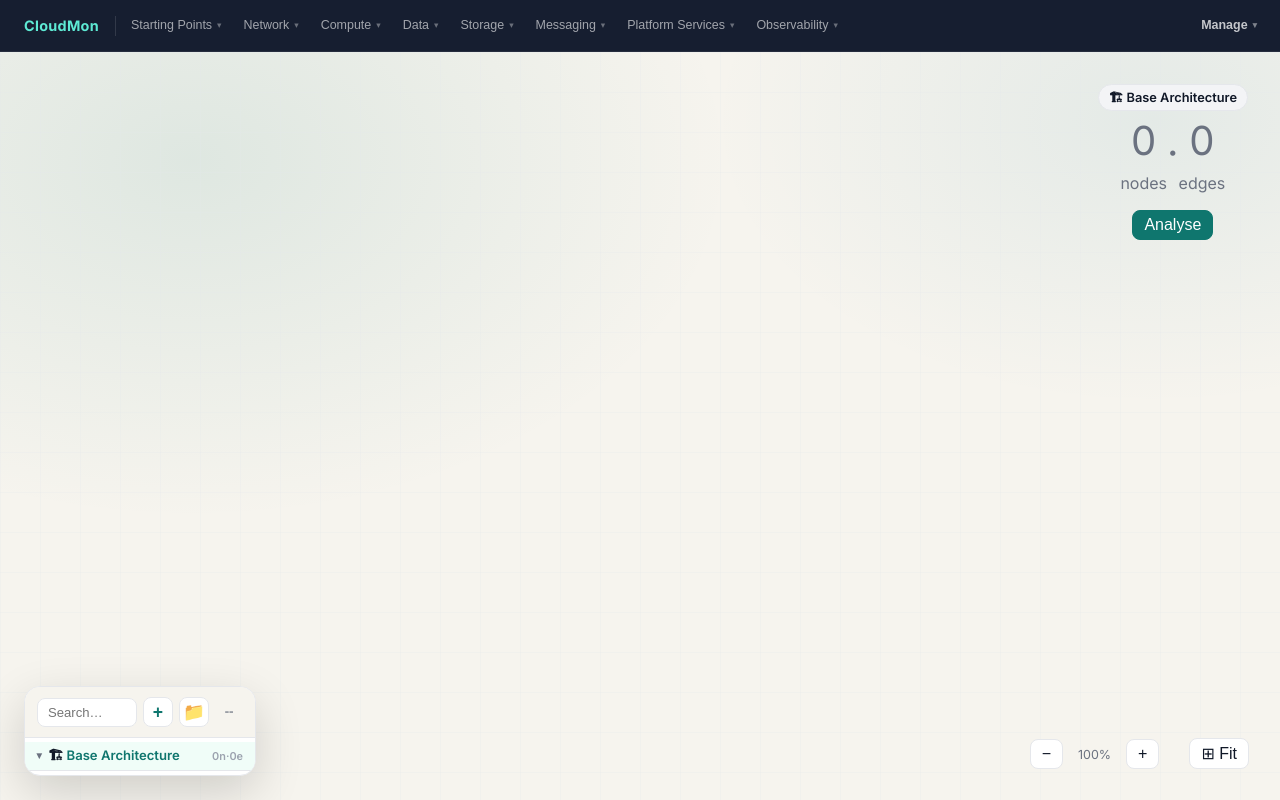
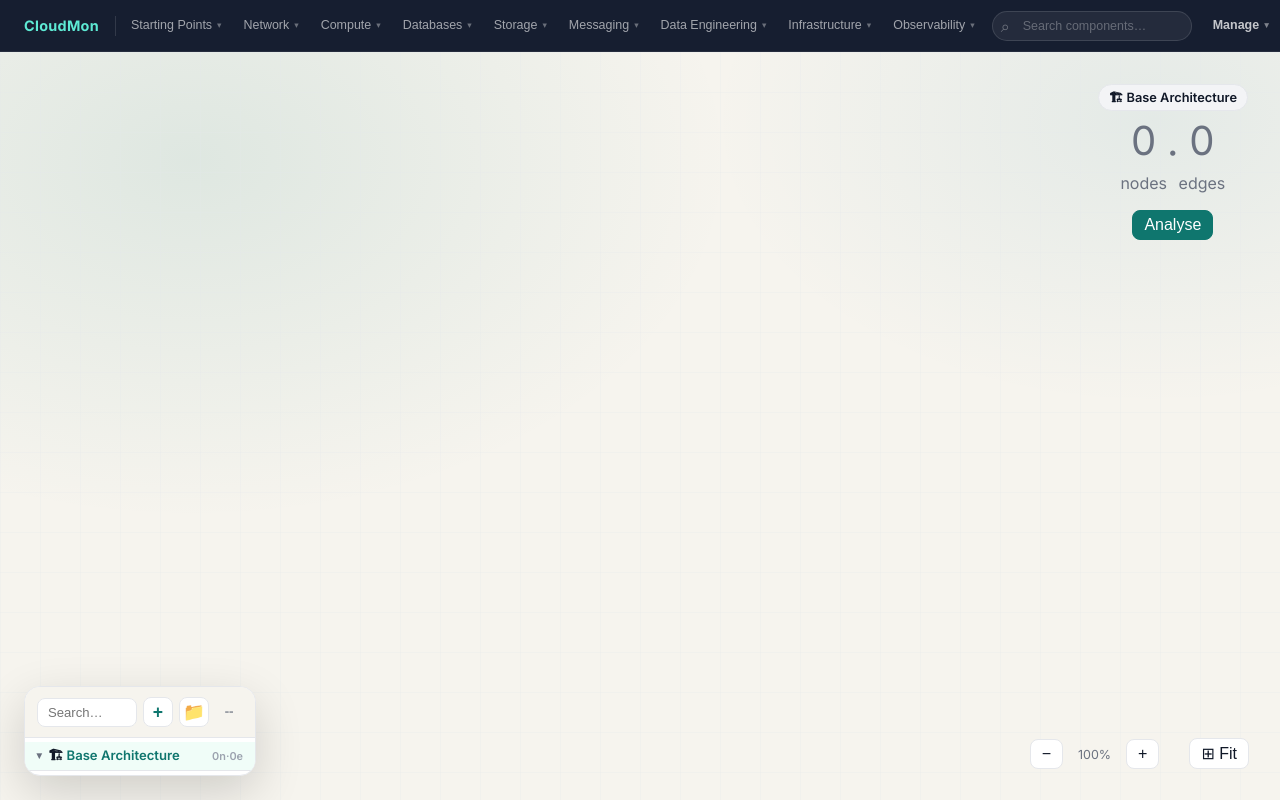
Before and after one commit to abhinandan-SS25/cloudmon, a React (Create React App) app in the folder frontend/: page / in a window 1280 px wide. Both pictures are taken after a click on the button "+ New Project". Built offline with nearby package versions, Linux system fonts and the light colour scheme.

Commit message:
Added search bar

```diff
--- a/frontend/src/App.css
+++ b/frontend/src/App.css
@@ -247,6 +247,127 @@ body {
 .hdr-manage-item:hover { background: rgba(255,255,255,0.07); color: #fff; }
 .hdr-manage-icon { font-size: 1rem; width: 20px; text-align: center; flex-shrink: 0; }
 .hdr-manage-sep { height: 1px; background: rgba(255,255,255,0.08); margin: 4px 6px; }
+
+/* ── Header search bar ────────────────────────────────────────── */
+.hdr-search-wrap {
+  position: relative;
+  display: flex;
+  align-items: center;
+  gap: 0;
+  margin: 0 6px;
+  flex-shrink: 0;
+}
+
+.hdr-search-icon {
+  position: absolute;
+  left: 9px;
+  font-size: 1rem;
+  color: rgba(255,255,255,0.35);
+  pointer-events: none;
+  line-height: 1;
+  top: 50%;
+  transform: translateY(-50%);
+}
+
+.hdr-search-input {
+  width: 200px;
+  height: 30px;
+  padding: 0 28px 0 30px;
+  border: 1px solid rgba(255,255,255,0.12);
+  border-radius: 20px;
+  background: rgba(255,255,255,0.06);
+  color: rgba(255,255,255,0.85);
+  font-size: 0.78rem;
+  outline: none;
+  transition: width 0.2s, background 0.15s, border-color 0.15s;
+}
+.hdr-search-input::placeholder { color: rgba(255,255,255,0.3); }
+.hdr-search-input:focus {
+  width: 260px;
+  background: rgba(255,255,255,0.1);
+  border-color: rgba(94,234,212,0.45);
+}
+
+.hdr-search-clear {
+  position: absolute;
+  right: 8px;
+  background: none;
+  border: none;
+  color: rgba(255,255,255,0.4);
+  cursor: pointer;
+  font-size: 0.7rem;
+  padding: 2px 4px;
+  line-height: 1;
+  transition: color 0.1s;
+}
+.hdr-search-clear:hover { color: rgba(255,255,255,0.8); }
+
+/* Search results panel */
+.hdr-search-panel {
+  position: absolute;
+  top: calc(100% + 6px);
+  right: 0;
+  z-index: 300;
+  background: #1e293b;
+  border: 1px solid rgba(255,255,255,0.1);
+  border-radius: var(--radius-lg);
+  box-shadow: 0 16px 48px rgba(0,0,0,0.55);
+  min-width: 300px;
+  max-height: 380px;
+  overflow-y: auto;
+  padding: 6px;
+}
+.hdr-search-panel::-webkit-scrollbar { width: 4px; }
+.hdr-search-panel::-webkit-scrollbar-track { background: transparent; }
+.hdr-search-panel::-webkit-scrollbar-thumb { background: rgba(255,255,255,0.1); border-radius: 4px; }
+
+.hdr-search-empty {
+  padding: 16px 12px;
+  font-size: 0.8rem;
+  color: rgba(255,255,255,0.4);
+  text-align: center;
+}
+
+.hdr-search-results { display: flex; flex-direction: column; gap: 1px; }
+
+.hdr-search-item {
+  display: flex;
+  align-items: center;
+  gap: 10px;
+  padding: 7px 8px;
+  border-radius: var(--radius);
+  cursor: grab;
+  transition: background 0.1s;
+  user-select: none;
+  border: 1.5px solid transparent;
+}
+.hdr-search-item:hover {
+  background: rgba(255,255,255,0.07);
+  border-color: rgba(255,255,255,0.1);
+}
+.hdr-search-item:active { cursor: grabbing; }
+
+.hdr-search-item-text {
+  display: flex;
+  flex-direction: column;
+  gap: 2px;
+  min-width: 0;
+}
+.hdr-search-item-label {
+  font-size: 0.8rem;
+  font-weight: 500;
+  color: rgba(255,255,255,0.85);
+  white-space: nowrap;
+  overflow: hidden;
+  text-overflow: ellipsis;
+}
+.hdr-search-item-section {
+  font-size: 0.65rem;
+  color: rgba(94,234,212,0.65);
+  font-weight: 500;
+  text-transform: uppercase;
+  letter-spacing: 0.4px;
+}
 
 /* ── Buttons ──────────────────────────────────────────────────── */
 .btn-primary {
--- a/frontend/src/App.tsx
+++ b/frontend/src/App.tsx
@@ -18,18 +18,43 @@ import catalog, { PALETTE_SECTIONS } from './data/componentCatalog';
    EditorHeader – shown only when inside a project editor.
    Logo → home, one dropdown per section category, Manage menu.
    ───────────────────────────────────────────────────────────── */
+
+/** Flat search index built once from the catalog. */
+const SEARCH_INDEX: Array<{ key: string; sectionTitle: string }> =
+  PALETTE_SECTIONS.flatMap((s) =>
+    s.keys.map((key) => ({ key, sectionTitle: s.title }))
+  );
+
+function searchComponents(query: string) {
+  const q = query.toLowerCase().trim();
+  if (!q) return [];
+  return SEARCH_INDEX.filter(({ key }) => {
+    const spec = catalog[key];
+    if (!spec) return false;
+    return (
+      spec.label.toLowerCase().includes(q) ||
+      spec.type.toLowerCase().includes(q) ||
+      spec.description.toLowerCase().includes(q) ||
+      spec.tags.some((t) => t.toLowerCase().includes(q))
+    );
+  });
+}
+
 function EditorHeader() {
   const navigate  = useNavigate();
   const { createNewProject } = useProjects();
 
   /* Which dropdown is open: section title | 'manage' | null */
   const [open, setOpen] = useState<string | null>(null);
-  const headerRef = useRef<HTMLElement>(null);
+  const [searchQuery, setSearchQuery] = useState('');
+  const headerRef  = useRef<HTMLElement>(null);
+  const searchRef  = useRef<HTMLInputElement>(null);
 
   useEffect(() => {
     function onOutside(e: MouseEvent) {
       if (headerRef.current && !headerRef.current.contains(e.target as Node)) {
         setOpen(null);
+        setSearchQuery('');
       }
     }
     document.addEventListener('mousedown', onOutside);
@@ -37,12 +62,22 @@ function EditorHeader() {
   }, []);
 
   function toggle(key: string) {
+    setSearchQuery('');
     setOpen((prev) => (prev === key ? null : key));
+  }
+
+  function handleSearchFocus() {
+    setOpen(null); // close any category dropdown when search is active
+  }
+
+  function handleSearchKey(e: React.KeyboardEvent) {
+    if (e.key === 'Escape') { setSearchQuery(''); searchRef.current?.blur(); }
   }
 
   function handleDragStart(key: string, e: React.DragEvent) {
     e.dataTransfer.setData('componentType', key);
     e.dataTransfer.effectAllowed = 'copy';
+    setSearchQuery('');
   }
 
   function handleNewProject() {
@@ -50,6 +85,9 @@ function EditorHeader() {
     const p = createNewProject();
     navigate(`/projects/${p.id}`);
   }
+
+  const searchResults = searchComponents(searchQuery);
+  const showSearchResults = searchQuery.trim().length > 0;
 
   return (
     <header className="app-header app-header--editor" ref={headerRef}>
@@ -103,6 +141,62 @@ function EditorHeader() {
       })}
 
       <div className="editor-header-spacer" />
+
+      {/* Search bar */}
+      <div className="hdr-search-wrap">
+        <span className="hdr-search-icon">⌕</span>
+        <input
+          ref={searchRef}
+          className="hdr-search-input"
+          type="text"
+          placeholder="Search components…"
+          value={searchQuery}
+          onChange={(e) => setSearchQuery(e.target.value)}
+          onFocus={handleSearchFocus}
+          onKeyDown={handleSearchKey}
+          spellCheck={false}
+        />
+        {searchQuery && (
+          <button className="hdr-search-clear" onClick={() => { setSearchQuery(''); searchRef.current?.focus(); }}>
+            ✕
+          </button>
+        )}
+
+        {showSearchResults && (
+          <div className="hdr-search-panel">
+            {searchResults.length === 0 ? (
+              <div className="hdr-search-empty">No components match "{searchQuery}"</div>
+            ) : (
+              <div className="hdr-search-results">
+                {searchResults.map(({ key, sectionTitle }) => {
+                  const spec = catalog[key];
+                  if (!spec) return null;
+                  return (
+                    <div
+                      key={key}
+                      className="hdr-search-item"
+                      draggable
+                      onDragStart={(e) => handleDragStart(key, e)}
+                      title={spec.description}
+                    >
+                      <span
+                        className="hdr-comp-icon"
+                        style={{ background: spec.color, color: spec.textColor }}
+                      >
+                        {spec.icon}
+                      </span>
+                      <div className="hdr-search-item-text">
+                        <span className="hdr-search-item-label">{spec.label}</span>
+                        <span className="hdr-search-item-section">{sectionTitle}</span>
+                      </div>
+                    </div>
+                  );
+                })}
+              </div>
+            )}
+          </div>
+        )}
+      </div>
 
       {/* Manage dropdown */}
       <div className="hdr-menu hdr-menu--manage">
--- a/frontend/src/data/componentCatalog.ts
+++ b/frontend/src/data/componentCatalog.ts
@@ -795,7 +795,7 @@ export const PALETTE_SECTIONS: Array<{
     ],
   },
   {
-    title: 'Data',
+    title: 'Databases',
     keys: [
       'postgres',
       'mysql',
@@ -814,27 +814,19 @@ export const PALETTE_SECTIONS: Array<{
     keys: ['object_storage', 'block_storage', 'nfs'],
   },
   {
+    // Messaging, queues, and streaming brokers together
     title: 'Messaging',
-    keys: ['message_queue'],
+    keys: ['message_queue', 'kafka', 'rabbitmq', 'kafka_connect', 'pulsar'],
   },
   {
-    title: 'Platform Services',
-    keys: [
-      'kafka',
-      'rabbitmq',
-      'kafka_connect',
-      'spark',
-      'flink',
-      'snowflake',
-      'databricks',
-      'dbt',
-      'airflow',
-      'zookeeper',
-      'consul',
-      'vault',
-      'istio',
-      'pulsar',
-    ],
+    // Batch processing, analytics, ETL, and warehouse
+    title: 'Data Engineering',
+    keys: ['spark', 'flink', 'snowflake', 'databricks', 'dbt', 'airflow'],
+  },
+  {
+    // Platform primitives: coordination, discovery, secrets, service mesh
+    title: 'Infrastructure',
+    keys: ['zookeeper', 'consul', 'vault', 'istio'],
   },
   {
     title: 'Observability',
```
